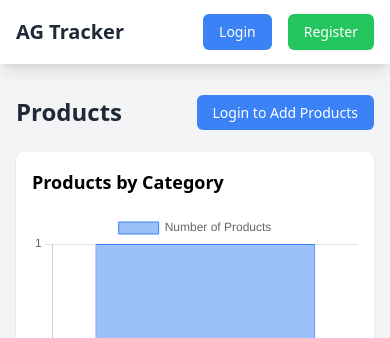
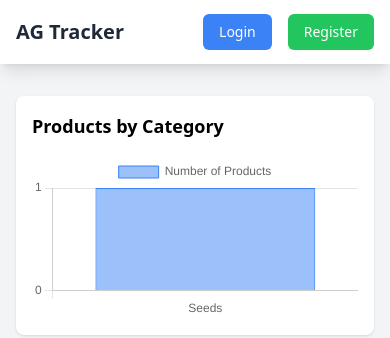
Before and after one commit to nax3t/ag_tracker, a Django app: page / in a window 390 px wide. Shown: the top 338 px of the page. Run offline with Django 5.2, Linux system fonts and the light colour scheme; tables that the repository leaves empty hold one stand-in row (values such as "Sample post"); some libraries are stand-ins or nearby versions.

Commit message:
ui: improve pagination layout and simplify product table header

```diff
--- a/templates/products/base_products.html
+++ b/templates/products/base_products.html
@@ -9,13 +9,6 @@
 
 {% block content %}
 <div class="max-w-6xl mx-auto">
-    <div class="mb-6 flex justify-between items-center">
-        <h1 class="text-2xl font-bold text-gray-800">{% block product_title %}Products{% endblock %}</h1>
-        <div class="space-x-2">
-            {% block product_actions %}{% endblock %}
-        </div>
-    </div>
-
     {% block product_content %}{% endblock %}
 </div>
 {% endblock %}
--- a/templates/products/partials/product_table.html
+++ b/templates/products/partials/product_table.html
@@ -46,42 +46,57 @@
         {% if products.paginator.num_pages > 1 %}
         <div class="px-4 py-3 border-t border-gray-200 sm:px-6">
             <nav class="flex items-center justify-between">
-                <div class="flex-1 flex justify-between sm:hidden">
+                <!-- Previous button -->
+                <div class="flex-1 flex justify-start">
                     {% if products.has_previous %}
                         <a hx-get="{% url 'products:list' %}?page={{ products.previous_page_number }}{% if request.GET.search %}&search={{ request.GET.search }}{% endif %}{% if request.GET.category %}&category={{ request.GET.category }}{% endif %}"
                            hx-target="#products-table"
                            hx-push-url="true"
-                           class="relative inline-flex items-center px-4 py-2 border border-gray-300 text-sm font-medium rounded-md text-gray-700 bg-white hover:bg-gray-50">Previous</a>
+                           class="relative inline-flex items-center px-4 py-2 border border-gray-300 text-sm font-medium rounded-md text-gray-700 bg-white hover:bg-gray-50">
+                            Previous
+                        </a>
                     {% endif %}
+                </div>
+
+<!-- Page info and numbered pagination -->
+<div class="hidden md:flex justify-center flex-2 items-center space-x-4">
+    <p class="text-sm text-gray-700">
+        Showing {{ products.start_index }} to {{ products.end_index }} of {{ products.paginator.count }} results
+    </p>
+    <nav class="relative z-0 inline-flex rounded-md shadow-sm -space-x-px">
+        {% for i in products.paginator.page_range %}
+            {% if i >= products.number|add:"-2" and i <= products.number|add:"2" %}
+                {% if products.number == i %}
+                    <span class="relative inline-flex items-center px-4 py-2 border border-gray-300 bg-blue-50 text-sm font-medium text-blue-600">
+                        {{ i }}
+                    </span>
+                {% else %}
+                    <a hx-get="{% url 'products:list' %}?page={{ i }}{% if request.GET.search %}&search={{ request.GET.search }}{% endif %}{% if request.GET.category %}&category={{ request.GET.category }}{% endif %}"
+                       hx-target="#products-table"
+                       hx-push-url="true"
+                       class="relative inline-flex items-center px-4 py-2 border border-gray-300 bg-white text-sm font-medium text-gray-700 hover:bg-gray-50">
+                        {{ i }}
+                    </a>
+                {% endif %}
+            {% elif i == 1 or i == products.paginator.num_pages %}
+                <span class="relative inline-flex items-center px-4 py-2 border border-gray-300 bg-white text-sm font-medium text-gray-700">
+                    ...
+                </span>
+            {% endif %}
+        {% endfor %}
+    </nav>
+</div>
+
+                <!-- Next button -->
+                <div class="flex-1 flex justify-end">
                     {% if products.has_next %}
                         <a hx-get="{% url 'products:list' %}?page={{ products.next_page_number }}{% if request.GET.search %}&search={{ request.GET.search }}{% endif %}{% if request.GET.category %}&category={{ request.GET.category }}{% endif %}"
                            hx-target="#products-table"
                            hx-push-url="true"
-                           class="relative inline-flex items-center px-4 py-2 border border-gray-300 text-sm font-medium rounded-md text-gray-700 bg-white hover:bg-gray-50">Next</a>
+                           class="relative inline-flex items-center px-4 py-2 border border-gray-300 text-sm font-medium rounded-md text-gray-700 bg-white hover:bg-gray-50">
+                            Next
+                        </a>
                     {% endif %}
-                </div>
-                <div class="hidden sm:flex-1 sm:flex sm:items-center sm:justify-between">
-                    <div>
-                        <p class="text-sm text-gray-700">
-                            Showing <span class="font-medium">{{ products.start_index }}</span>
-                            to <span class="font-medium">{{ products.end_index }}</span>
-                            of <span class="font-medium">{{ products.paginator.count }}</span> results
-                        </p>
-                    </div>
-                    <div>
-                        <nav class="relative z-0 inline-flex rounded-md shadow-sm -space-x-px">
-                            {% for i in products.paginator.page_range %}
-                                {% if products.number == i %}
-                                    <span class="relative inline-flex items-center px-4 py-2 border border-gray-300 bg-blue-50 text-sm font-medium text-blue-600">{{ i }}</span>
-                                {% else %}
-                                    <a hx-get="{% url 'products:list' %}?page={{ i }}{% if request.GET.search %}&search={{ request.GET.search }}{% endif %}{% if request.GET.category %}&category={{ request.GET.category }}{% endif %}"
-                                       hx-target="#products-table"
-                                       hx-push-url="true"
-                                       class="relative inline-flex items-center px-4 py-2 border border-gray-300 bg-white text-sm font-medium text-gray-700 hover:bg-gray-50">{{ i }}</a>
-                                {% endif %}
-                            {% endfor %}
-                        </nav>
-                    </div>
                 </div>
             </nav>
         </div>
@@ -92,7 +107,7 @@
         <p class="text-gray-500">No products available.</p>
         {% if user.is_authenticated %}
             <a href="{% url 'products:create' %}"
-               class="mt-4 inline-block bg-blue-500 hover:bg-blue-600 text-white px-4 py-2 rounded-md text-sm font-medium">Add Your First Product</a>
+               class="mt-4 inline-block bg-blue-500 hover:bg-blue-600 text-white px-4 py-2 rounded-md text-sm font-medium">Add Product</a>
         {% else %}
             <a href="{% url 'login' %}"
                class="mt-4 inline-block bg-blue-500 hover:bg-blue-600 text-white px-4 py-2 rounded-md text-sm font-medium">Login to Add Products</a>
```
